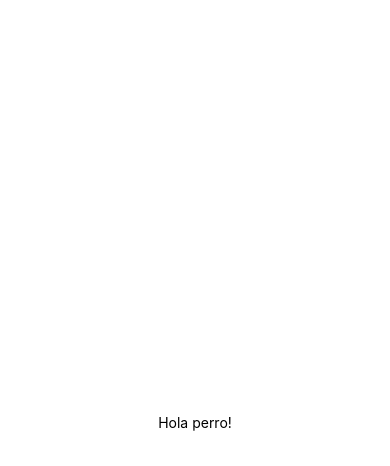
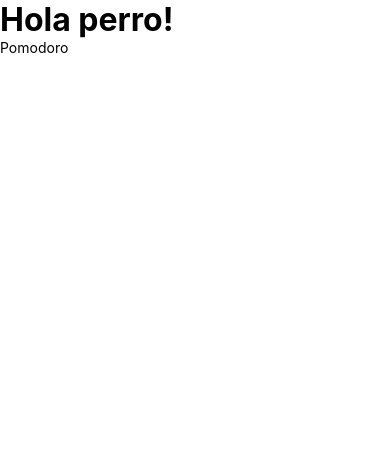
Before and after one commit to Majomon/Pomodoro, a React Native app: screen / in a window 390 px wide. Shown: the top 466 px of the page. Built offline with nearby package versions, Linux system fonts and the light colour scheme.

Commit message:
Componente header

```diff
--- a/App.js
+++ b/App.js
@@ -1,20 +1,30 @@
-import { StatusBar } from 'expo-status-bar';
-import { StyleSheet, Text, View } from 'react-native';
+import { Platform, SafeAreaView, StyleSheet, Text, View } from 'react-native';
+import {useState} from "react"
+import Header from './src/components/Header';
+
+const colors=["#F7DC6F","#A2D9CE","#D7BDE2"]
 
 export default function App() {
+  const [isWorking,setIsWorking]= useState(false)
+  const [time,setTime]= useState(25*60)
+  const [currentTime,setCurrentTime]= useState("Pomo"|"Short"|"Break")
+
   return (
-    <View style={styles.container}>
-      <Text>Hola perro!</Text>
-      <StatusBar style="auto" />
-    </View>
+    <SafeAreaView style={styles.container}>
+      <View style={{paddingTop:Platform.OS==="android" && 30}}>
+        <Text style={styles.text}>Hola perro!</Text>
+        <Header time={time}/>
+      </View>
+    </SafeAreaView>
   );
 }
 
 const styles = StyleSheet.create({
   container: {
     flex: 1,
-    backgroundColor: '#fff',
-    alignItems: 'center',
-    justifyContent: 'center',
   },
+  text: {
+    fontSize: 32,
+    fontWeight: "bold"
+  }
 });
--- /dev/null
+++ b/src/components/Header.jsx
@@ -0,0 +1,11 @@
+import { View, Text, TouchableOpacity, StyleSheet } from "react-native"
+
+function Header() {
+    return (
+        <View>
+            <Text>Pomodoro</Text>
+        </View>
+    )
+}
+
+export default Header
```
